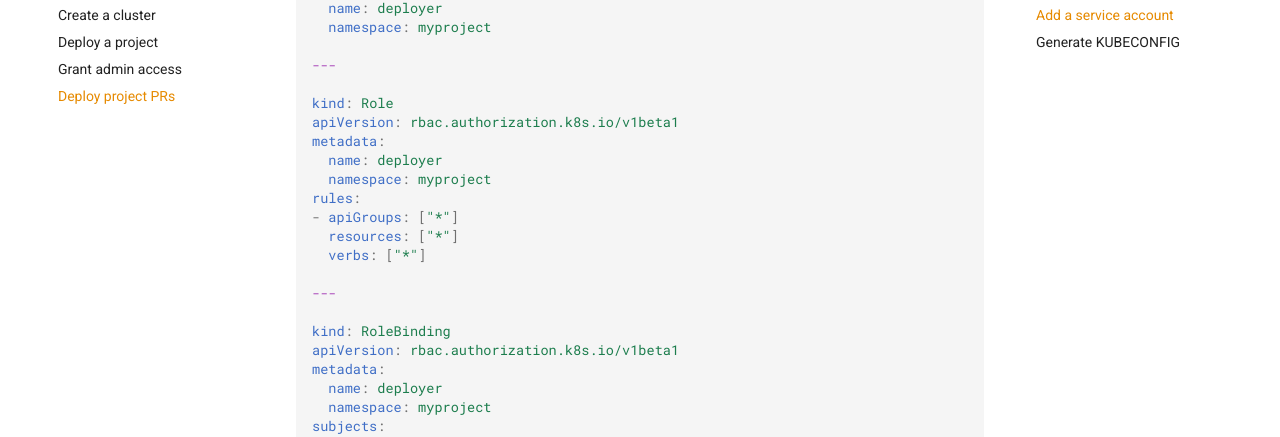
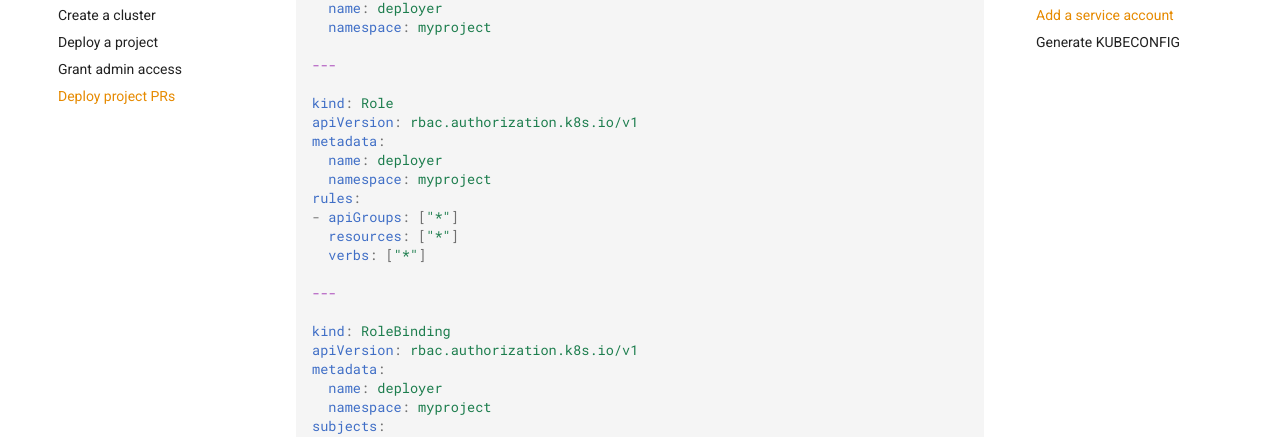
Before and after one commit to JarvusLabs/library, an MkDocs documentation site: the page built from docs/kubernetes/shared-clusters/deploy-project-prs.md, in a window 1280 px wide and 900 px high, scrolled down 780 px. Shown: the part 147-584 px from the top of the window. Built offline with MkDocs 1.6.1 and Material for MkDocs 9.7.7, drawn with Linux system fonts in a browser that asks for light colours; nearby versions of some CDN libraries; comment, search, counter and statistics services are not loaded.

Commit message:
fix: update k8s examples to stable RBAC APIs

```diff
--- a/docs/kubernetes/shared-clusters/deploy-project-prs.md
+++ b/docs/kubernetes/shared-clusters/deploy-project-prs.md
@@ -32,7 +32,7 @@ The GitHub Actions Workflows driving PR deployments will need a service account
     ---
 
     kind: Role
-    apiVersion: rbac.authorization.k8s.io/v1beta1
+    apiVersion: rbac.authorization.k8s.io/v1
     metadata:
       name: deployer
       namespace: myproject
@@ -44,7 +44,7 @@ The GitHub Actions Workflows driving PR deployments will need a service account
     ---
 
     kind: RoleBinding
-    apiVersion: rbac.authorization.k8s.io/v1beta1
+    apiVersion: rbac.authorization.k8s.io/v1
     metadata:
       name: deployer
       namespace: myproject
```
Also changed, not shown: docs/kubernetes/shared-clusters/admin-access.md (+2 -2 lines), docs/kubernetes/shared-clusters/create-cluster.md (+1 -1 lines).
